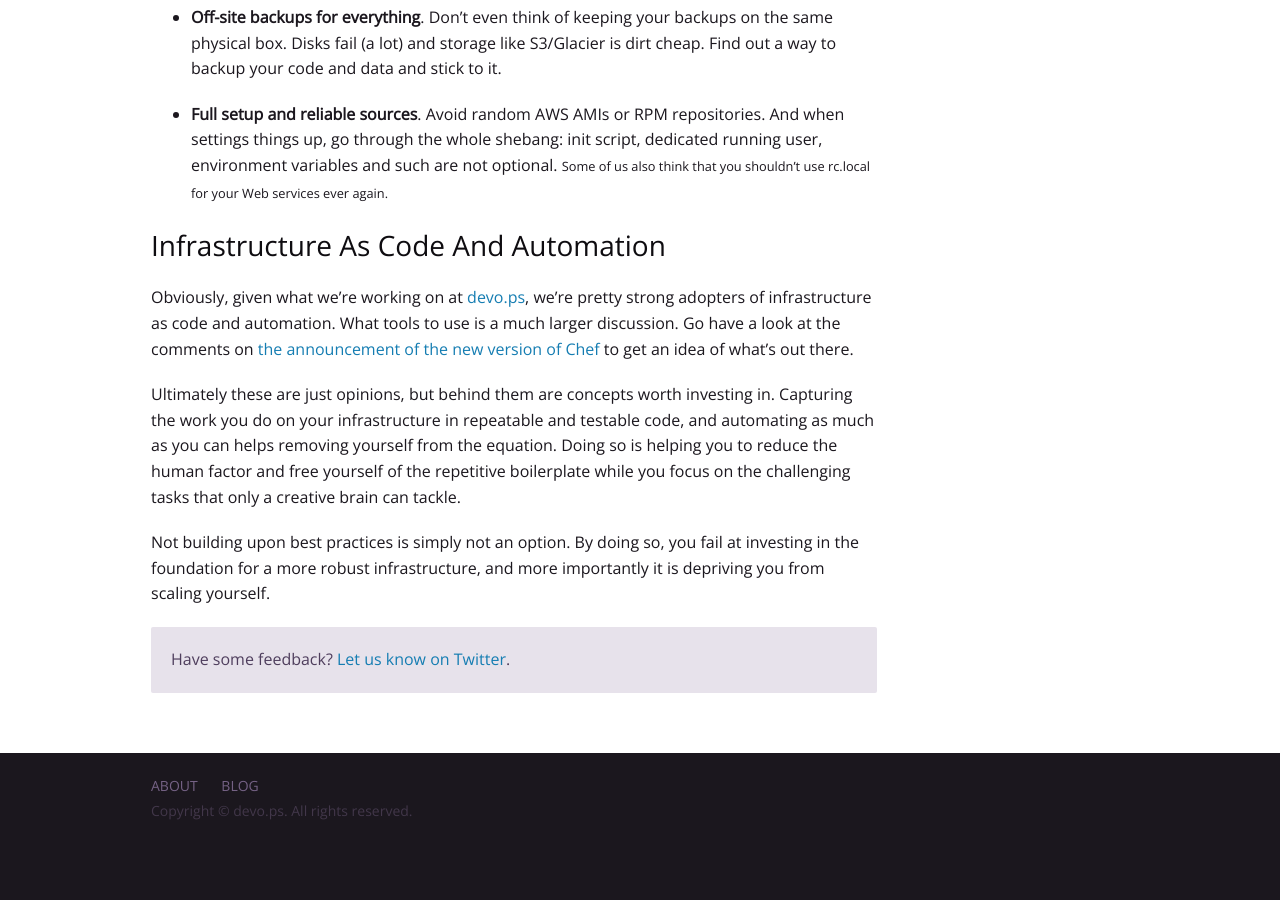
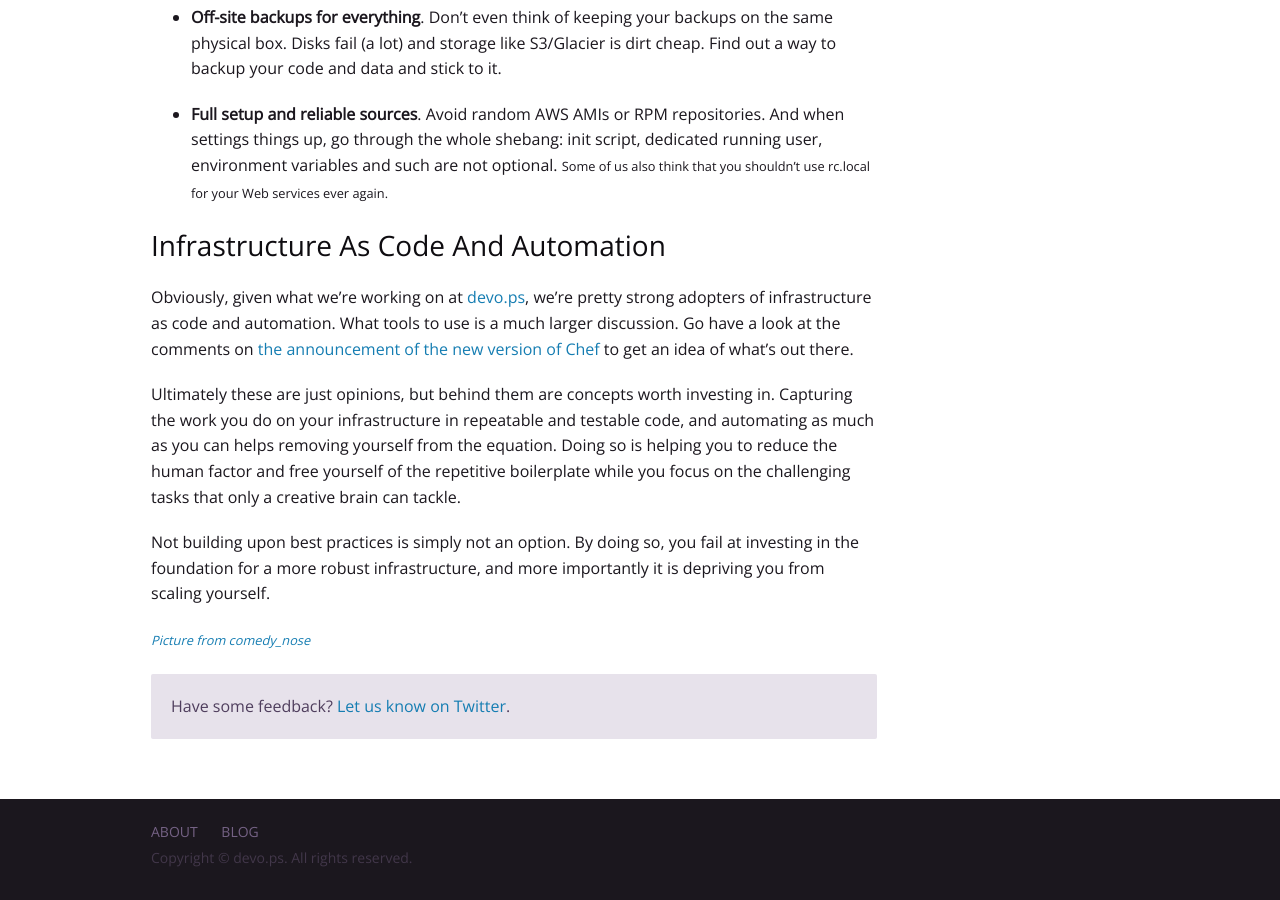
Before and after one commit to isabella232/devo-ps.github.io, a Jekyll site: the page built from _posts/blog/2013-02-11-best-practices-it-s-always-or-never.md, in a window 1280 px wide and 900 px high, scrolled down 1386 px. Built offline with Jekyll 4.4.1, drawn with Linux system fonts in a browser that asks for light colours; comment, search, counter and statistics services are not loaded; before the commit the page ends 2240 px from its top, so only the background shows below that.

Commit message:
Attributing picture

```diff
--- a/_posts/blog/2013-02-11-best-practices-it-s-always-or-never.md
+++ b/_posts/blog/2013-02-11-best-practices-it-s-always-or-never.md
@@ -36,3 +36,5 @@ Obviously, given what we're working on at [devo.ps](http://devo.ps), we're prett
 Ultimately these are just opinions, but behind them are concepts worth investing in. Capturing the work you do on your infrastructure in repeatable and testable code, and automating as much as you can helps removing yourself from the equation. Doing so is helping you to reduce the human factor and free yourself of the repetitive boilerplate while you focus on the challenging tasks that only a creative brain can tackle.
 
 Not building upon best practices is simply not an option. By doing so, you fail at investing in the foundation for a more robust infrastructure, and more importantly it is depriving you from scaling yourself.
+
+*[<small>Picture from comedy_nose</small>](http://www.flickr.com/photos/comedynose/4103140420/)*
```
